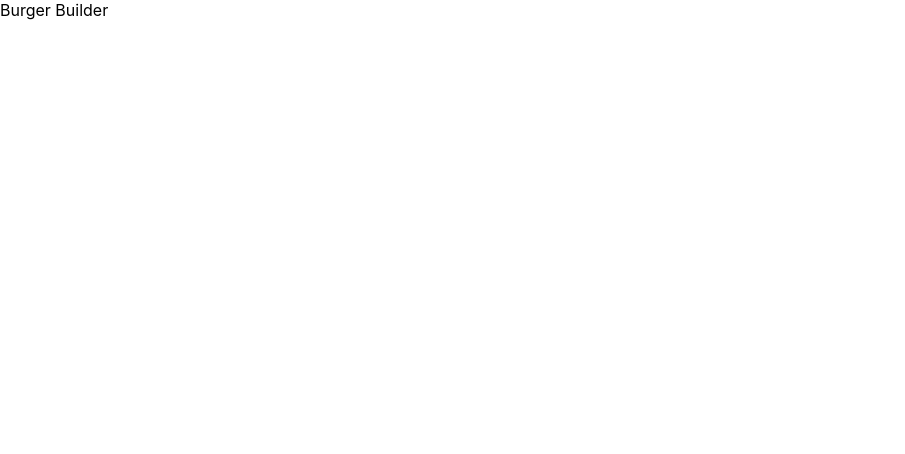
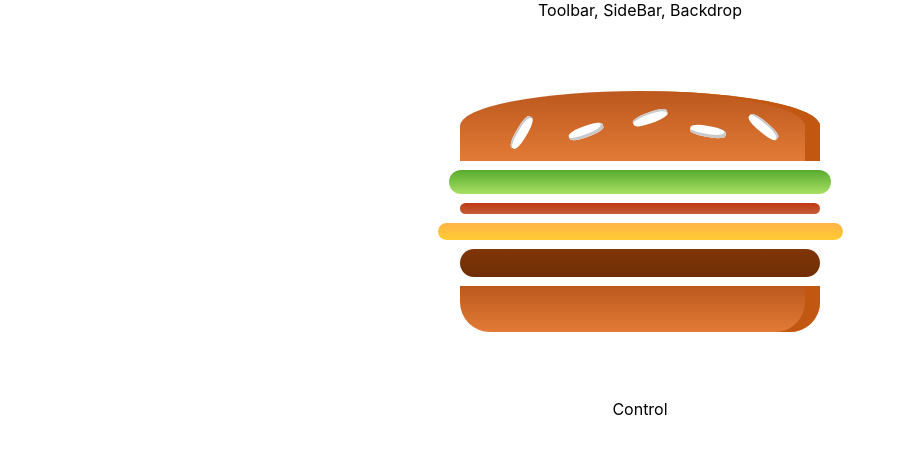
Before and after one commit to toypiano/burger-run-5, a React (Create React App) app: page / in a window 1280 px wide. Shown: the top 454 px of the page, without its empty margins (0-905 px from the left). Built offline with nearby package versions, Linux system fonts and the light colour scheme.

Commit message:
Add Ingredient + Burger

```diff
--- a/src/app/App.js
+++ b/src/app/App.js
@@ -1,7 +1,15 @@
 import React from 'react';
+import Layout from '../common/hoc/Layout';
+import BurgerBuilder from '../features/burgerBuilder/BurgerBuilder';
 
 function App() {
-  return <div className="App">Burger Builder</div>;
+  return (
+    <div className="App">
+      <Layout>
+        <BurgerBuilder />
+      </Layout>
+    </div>
+  );
 }
 
 export default App;
--- /dev/null
+++ b/src/common/hoc/Layout.js
@@ -0,0 +1,25 @@
+import React from 'react';
+import PropTypes from 'prop-types';
+import styled, { css } from 'styled-components';
+
+Layout.propTypes = {
+  className: PropTypes.string.isRequired,
+};
+
+function Layout({ className, children }) {
+  return (
+    <div className={className}>
+      <div>Toolbar, SideBar, Backdrop</div>
+      <main>{children}</main>
+    </div>
+  );
+}
+
+export default styled(Layout)`
+  ${(props) => css`
+    text-align: center;
+    main {
+      margin-top: 1em;
+    }
+  `}
+`;
--- /dev/null
+++ b/src/common/mock/index.js
@@ -0,0 +1,6 @@
+export const ingredients = {
+  salad: 1,
+  bacon: 1,
+  cheese: 1,
+  beef: 1,
+};
--- /dev/null
+++ b/src/features/burgerBuilder/BurgerBuilder.js
@@ -0,0 +1,25 @@
+import React from 'react';
+import PropTypes from 'prop-types';
+import styled, { css } from 'styled-components';
+import { ingredients } from '../../common/mock';
+
+import Burger from './burger/Burger';
+
+BurgerBuilder.propTypes = {
+  className: PropTypes.string.isRequired,
+};
+
+function BurgerBuilder({ className }) {
+  return (
+    <div className={className}>
+      <Burger ingredients={ingredients} />
+      <div>Control</div>
+    </div>
+  );
+}
+
+export default styled(BurgerBuilder)`
+  ${(props) => css`
+    width: 100vw;
+  `}
+`;
--- /dev/null
+++ b/src/features/burgerBuilder/burger/Burger.js
@@ -0,0 +1,46 @@
+import React from 'react';
+import PropTypes from 'prop-types';
+import styled, { css } from 'styled-components';
+import Ingredient from './Ingredient';
+
+Burger.propTypes = {
+  className: PropTypes.string.isRequired,
+};
+
+const mapIngredients = (ingredients) => {
+  return Object.entries(ingredients).map(([ing, qty]) =>
+    [...Array(qty)].map((_) => <Ingredient key={ing} type={ing} />)
+  );
+};
+
+function Burger({ className, ingredients }) {
+  let mappedIngredients = mapIngredients(ingredients);
+  return (
+    <div className={className}>
+      <Ingredient type="bread-top">
+        <Ingredient type="seeds1" />
+        <Ingredient type="seeds2" />
+      </Ingredient>
+      {mappedIngredients}
+      <Ingredient type="bread-bottom" />
+    </div>
+  );
+}
+
+export default styled(Burger)`
+  ${(props) => css`
+    position: relative;
+    width: 90%;
+    max-width: 450px;
+    height: 300px;
+    margin: 0.8em auto;
+    display: flex;
+    flex-direction: column;
+    justify-content: center;
+    align-items: center;
+    @media (min-width: 500px) {
+      width: 450px;
+      height: 350px;
+    }
+  `}
+`;
--- /dev/null
+++ b/src/features/burgerBuilder/burger/Ingredient.js
@@ -0,0 +1,137 @@
+import React from 'react';
+import PropTypes from 'prop-types';
+import styled, { css } from 'styled-components';
+
+Ingredient.propTypes = {
+  className: PropTypes.string.isRequired,
+  type: PropTypes.string.isRequired,
+};
+
+const breadTop = css`
+  position: relative;
+  width: 80%;
+  height: 20%;
+  margin: 1% auto;
+  border-radius: 50% 50% 0 0;
+  background: linear-gradient(#bc581e, #e27b36);
+  box-shadow: inset -15px 0 #c15711;
+`;
+const breadBottom = css`
+  width: 80%;
+  height: 13%;
+  margin: 1% auto;
+  border-radius: 0 0 30px 30px;
+  background: linear-gradient(#bc581e, #e27b36);
+  box-shadow: inset -15px 0 #c15711;
+`;
+// seeds are nested inside breadTop
+
+const seed = css`
+  position: absolute;
+  border-radius: 40%;
+  background-color: white;
+  box-shadow: inset -2px -3px #c9c9c9;
+  width: 10%;
+  height: 15%;
+`;
+
+const content = css`
+  content: '';
+  display: block;
+  position: absolute;
+  width: 100%;
+  height: 100%;
+  border-radius: 40%;
+  background-color: white;
+  box-shadow: inset -1px 2px #c9c9c9;
+`;
+const seeds1 = css`
+  ${seed}
+  top: 50%;
+  left: 30%;
+  transform: rotate(-20deg);
+  &::after,
+  &::before {
+    ${content}
+  }
+  &::after {
+    left: -170%;
+    top: -200%;
+    transform: rotate(-40deg);
+    transform-origin: center center;
+  }
+  &::before {
+    left: 180%;
+    top: 90%;
+  }
+`;
+const seeds2 = css`
+  ${seed}
+  top: 50%;
+  left: 64%;
+  transform: rotate(10deg);
+  &::before {
+    ${content}
+    left: 150%;
+    top: -130%;
+    transform: rotate(30deg);
+  }
+`;
+const salad = css`
+  width: 85%;
+  height: 7%;
+  border-radius: 20px;
+  background: linear-gradient(#56ab2f, #a8e063);
+  margin: 1% auto;
+`;
+const bacon = css`
+  width: 80%;
+  height: 3%;
+  border-radius: 20px;
+  background: linear-gradient(#bf3813, #c45e38);
+  margin: 1% auto;
+`;
+const cheese = css`
+  width: 90%;
+  height: 5%;
+  border-radius: 20px;
+  background: linear-gradient(#ffb347, #ffcc33);
+  margin: 1% auto;
+`;
+const beef = css`
+  width: 80%;
+  height: 8%;
+  border-radius: 20px;
+  background: linear-gradient(#7f3608, #702e05);
+  margin: 1% auto;
+`;
+
+// Ingredient also renders nesting components: functions that returns a node in React tree
+function Ingredient({ className, children }) {
+  return <div className={className}>{children}</div>;
+}
+
+export default styled(Ingredient)`
+  ${(props) => {
+    switch (props.type) {
+      case 'bread-top':
+        return breadTop;
+      case 'seeds1':
+        return seeds1;
+      case 'seeds2':
+        return seeds2;
+      case 'salad':
+        return salad;
+      case 'bacon':
+        return bacon;
+      case 'cheese':
+        return cheese;
+      case 'beef':
+        return beef;
+      case 'bread-bottom':
+        return breadBottom;
+      default:
+        return null;
+    }
+  }}
+`;
--- a/src/index.css
+++ b/src/index.css
@@ -1,3 +1,12 @@
+html {
+  box-sizing: border-box;
+}
+*,
+*::before,
+*::after {
+  box-sizing: inherit;
+}
+
 body {
   margin: 0;
   font-family: -apple-system, BlinkMacSystemFont, 'Segoe UI', 'Roboto', 'Oxygen',
```
Also changed, not shown: 1 other file (tests, documents, lock files or other folders).
